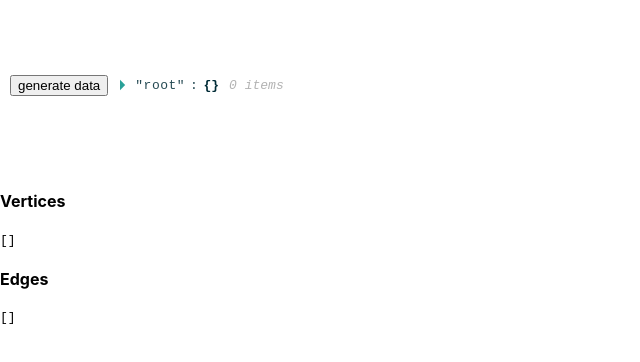
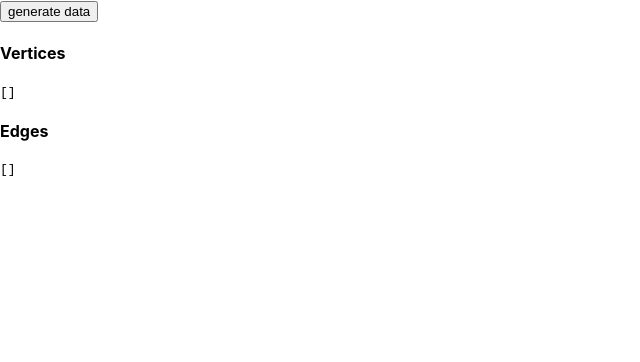
Before and after one commit to tensorleap/map-exam-typescript, a React (Create React App) app: page / in a window 1280 px wide. Shown: the top 362 px of the page, without its empty margins (0-640 px from the left). Built offline with nearby package versions, Linux system fonts and the light colour scheme.

Commit message:
Revert "Add json-view"
This reverts commit d96dedefd39d7f7a7e821049338ddddf9ad17184.

```diff
--- a/package.json
+++ b/package.json
@@ -13,7 +13,6 @@
     "faker": "^5.5.3",
     "react": "^17.0.2",
     "react-dom": "^17.0.2",
-    "react-json-view": "^1.21.3",
     "react-scripts": "4.0.3",
     "typescript": "^4.4.4",
     "use-resize-observer": "^8.0.0",
--- a/src/App.css
+++ b/src/App.css
@@ -4,23 +4,6 @@
   height: 100vh;
 }
 
-.top-bar {
-  display: flex;
-  align-items: center;
-  height: 150px;
-  overflow: hidden;
-  align-content: stretch;
-  padding: 10px
-}
-
-.react-json-view {
-  flex: 1;
-  max-height: 100%;
-  overflow: scroll;
-  margin-left: 10px;
-}
-
 .main {
   flex: 1;
-  overflow: scroll;
 }
--- a/src/App.tsx
+++ b/src/App.tsx
@@ -4,7 +4,6 @@ import {useCallback, useState} from 'react';
 import {EdgesAndVertices} from './types';
 import {generateData} from './data';
 import {Graph} from './Graph';
-import ReactJson from 'react-json-view'
 
 function App() {
   const {ref, width, height} = useResizeObserver()
@@ -24,9 +23,8 @@ function App() {
 
   return (
     <div className="app-container">
-      <div className='top-bar'>
-        <button className='generate-button' onClick={handleGenerateData}>generate data</button>
-        <ReactJson src={data || {}} />
+      <div>
+        <button onClick={handleGenerateData}>generate data</button>
       </div>
       <div className='main' ref={ref}>
         <Graph
```
Also changed, not shown: 1 other file (tests, documents, lock files or other folders).
